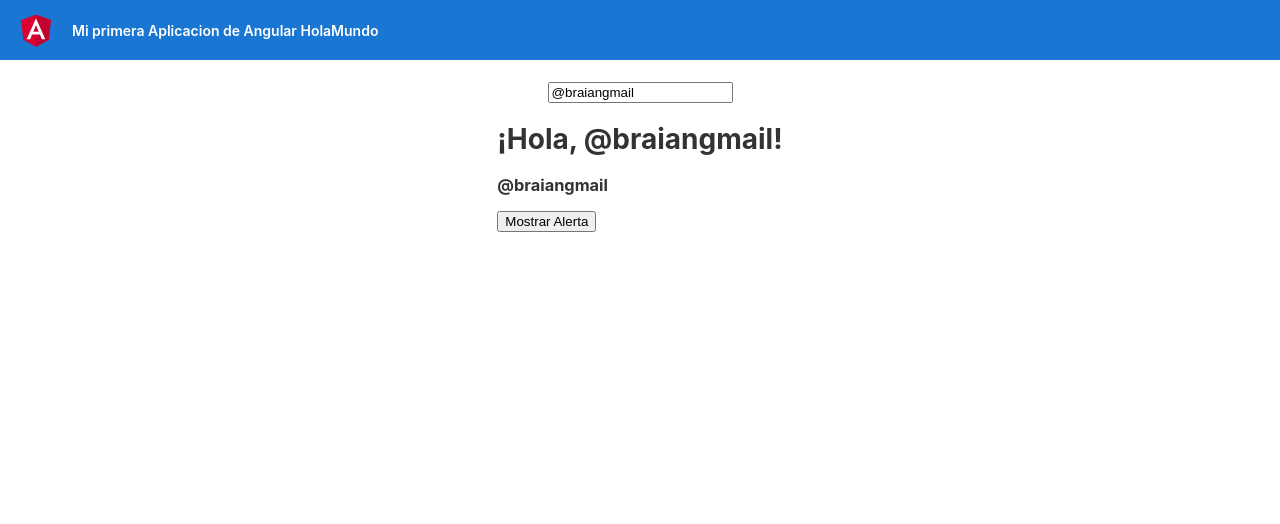
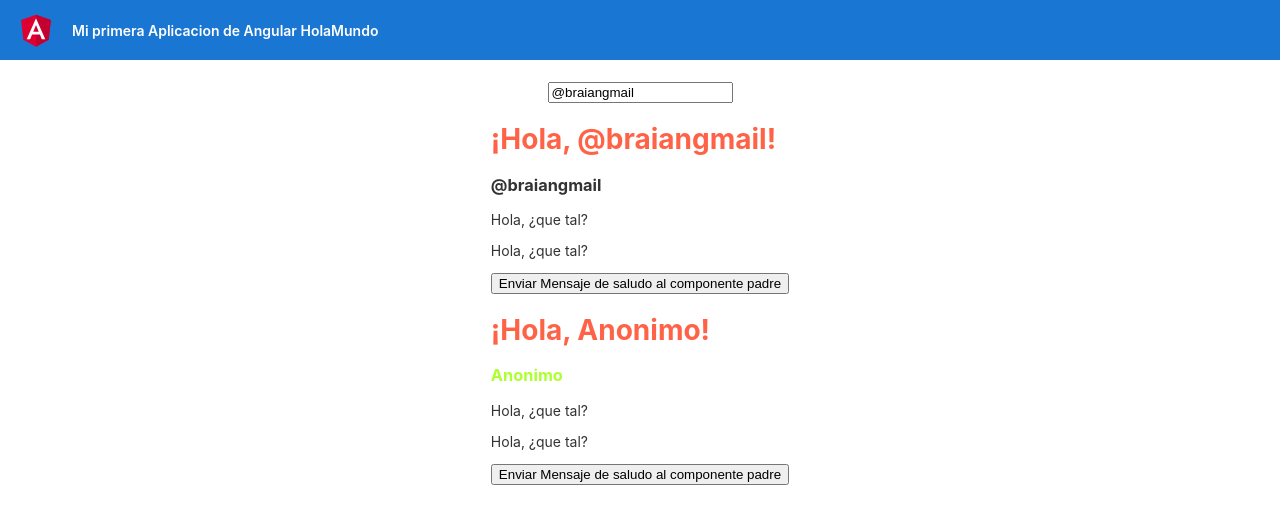
Before and after one commit to BraianTroncoso/bootcamp, an Angular app in the folder angular/HolaMundo/: page / in a window 1280 px wide. Shown: the top 524 px of the page. Built offline with nearby package versions, Linux system fonts and the light colour scheme.

Commit message:
[ADD] Clase 2 Componentes

```diff
--- a/angular/HolaMundo/src/app/app.component.html
+++ b/angular/HolaMundo/src/app/app.component.html
@@ -325,7 +325,10 @@
 
   <input type="text" placeholder="Nombre del usuario" [(ngModel)]="usuario">
   <!--Valor pasando de App component(Componente padre inyecta)-->
-  <app-saludo [nombre]="usuario"></app-saludo>
+  <app-saludo [nombre]="usuario" (mensajeEmitter)="recibirMensajeDelHijo($event)"></app-saludo>
+
+  <app-saludo (mensajeEmitter)="recibirMensajeDelHijo($event)"></app-saludo>
+
 
   <!--Valor tomado literal
   <app-saludo nombre="pepe"></app-saludo>
--- a/angular/HolaMundo/src/app/app.component.ts
+++ b/angular/HolaMundo/src/app/app.component.ts
@@ -9,4 +9,11 @@ import { Component } from '@angular/core'; // Tenemos el angular core que es de
 export class AppComponent {
   title = 'HolaMundo'; // Variable que se esta exportando a la vista.
   usuario = '@braiangmail';
+
+  /*
+  Esta fúncion se ejecuta cuando en el hijo saludoComponent se pulse un boton
+  */
+  recibirMensajeDelHijo(evento: string){
+    alert(evento);
+  }
 }
--- a/angular/HolaMundo/src/app/components/saludo/saludo.component.html
+++ b/angular/HolaMundo/src/app/components/saludo/saludo.component.html
@@ -1,7 +1,13 @@
 <h1>¡Hola, {{nombre}}!</h1>
-<h3 id="usuario" [innerText]="nombre">
+<h3 [ngClass]="nombre == 'Anonimo' ? 'saludo' : '' " id="usuario" [innerText]="nombre">
 
     <!--No indicamos nada en las etiquetas, sino el valor viene definido por la propiedad {{nombre}}-->
 </h3>
 
-<button id="emit-alerta" (click)="alertaSaludo()">Mostrar Alerta</button>
+<p [ngClass]="{color: 'Orange'}">
+    Hola, ¿que tal?
+</p>
+<p [ngClass]="myStyle">
+    Hola, ¿que tal?
+</p>
+<button id="emit-alerta" (click)="enviarMensajeAlPadre()">Enviar Mensaje de saludo al componente padre</button>
--- a/angular/HolaMundo/src/app/components/saludo/saludo.component.scss
+++ b/angular/HolaMundo/src/app/components/saludo/saludo.component.scss
@@ -0,0 +1,10 @@
+h1{
+    color: tomato;
+}
+
+.anonimo{
+    color:gray;
+}
+.saludo{
+    color: greenyellow;
+}
--- a/angular/HolaMundo/src/app/components/saludo/saludo.component.ts
+++ b/angular/HolaMundo/src/app/components/saludo/saludo.component.ts
@@ -1,29 +1,63 @@
-import { Component,OnInit,Input, Output} from '@angular/core';
+import { Component, Input, Output, EventEmitter, OnInit, OnDestroy, OnChanges, SimpleChanges}from '@angular/core';
 
 @Component({
   selector: 'app-saludo',
   templateUrl: './saludo.component.html',
   styleUrls: ['./saludo.component.scss']
 })
-export class SaludoComponent implements OnInit {
+export class SaludoComponent implements OnInit, OnDestroy, OnChanges{
 
 @Input()  nombre: string = "Anonimo"; //Le estamos pasando el valor literal
-@Output() saludo = new Output;
+@Output() mensajeEmitter : EventEmitter<string> = new EventEmitter<string>();
+myStyle: Object = {
+  color: 'blue',
+  fontSize: '20px',
+  fontWeight: 'bold'
+}
 /*
 Input: Informacion de componente padre a hijos
 Output: Son eventos que ocurren en el hijo y ejecutan algo en el padre
 */
+/*
+Los componentes padres de orden mayor manejan todo lo que sea lógica y tambien los datos
+y los componentes de orden inferior intentan tener solo una renderizacion de la informacion que se le pasa
+por input y ejecutar aquello que se le implemente por Output.
+*/
   constructor() {}
+
+
+  ngOnChanges(changes: SimpleChanges): void {
+    console.log("ngOnChanges CAMBIO: valor anterior" , changes['nombre'].previousValue);
+    console.log("ngOnChanges CAMBIO: valor anterior" , changes['nombre'].currentValue);
+
+  }
+
+  ngOnDestroy(): void {
+    console.log("ngOnDestroy El componente va a desaparece");
+  }
 
   ngOnInit(): void {
    // Instrucciones previas a la renderizacion del componente
    console.log("ngOnInit del componente Saludo");
   }
 
+
   /*
-  Ejemplo para gestionar un evento de tipo click en el dom
+  Ejemplo para gestionar un evento de tipo click en el dom y enviar un texto al componente padre
   */
-alertaSaludo(): void{
-  alert(`Hola, ${this.nombre}, alerta despachada desde un click de botón`);
+enviarMensajeAlPadre(): void{
+  //alert(`Hola, ${this.nombre}, alerta despachada desde un click de botón`);
+  this.mensajeEmitter.emit(`Hola, ${this.nombre}, alerta despachada desde un click de botón`);
  }
 }
+
+// Orden del ciclo de vida de los componenentes:
+//* 1. ngChanges // Modificacion del componente
+//* 2. ngInit // Carga de datos e informacion
+//* 3. ngAfterContentInit
+//* 4. ngAfterContentChecked
+//* 5. ngAfterViewInit
+//* 6. ngViewChecked
+//* 7. ngAfterContentChecked
+//* 8. ngAfterViewChecked
+//* 9. ngDestroy // Eliminacion del componente
```
